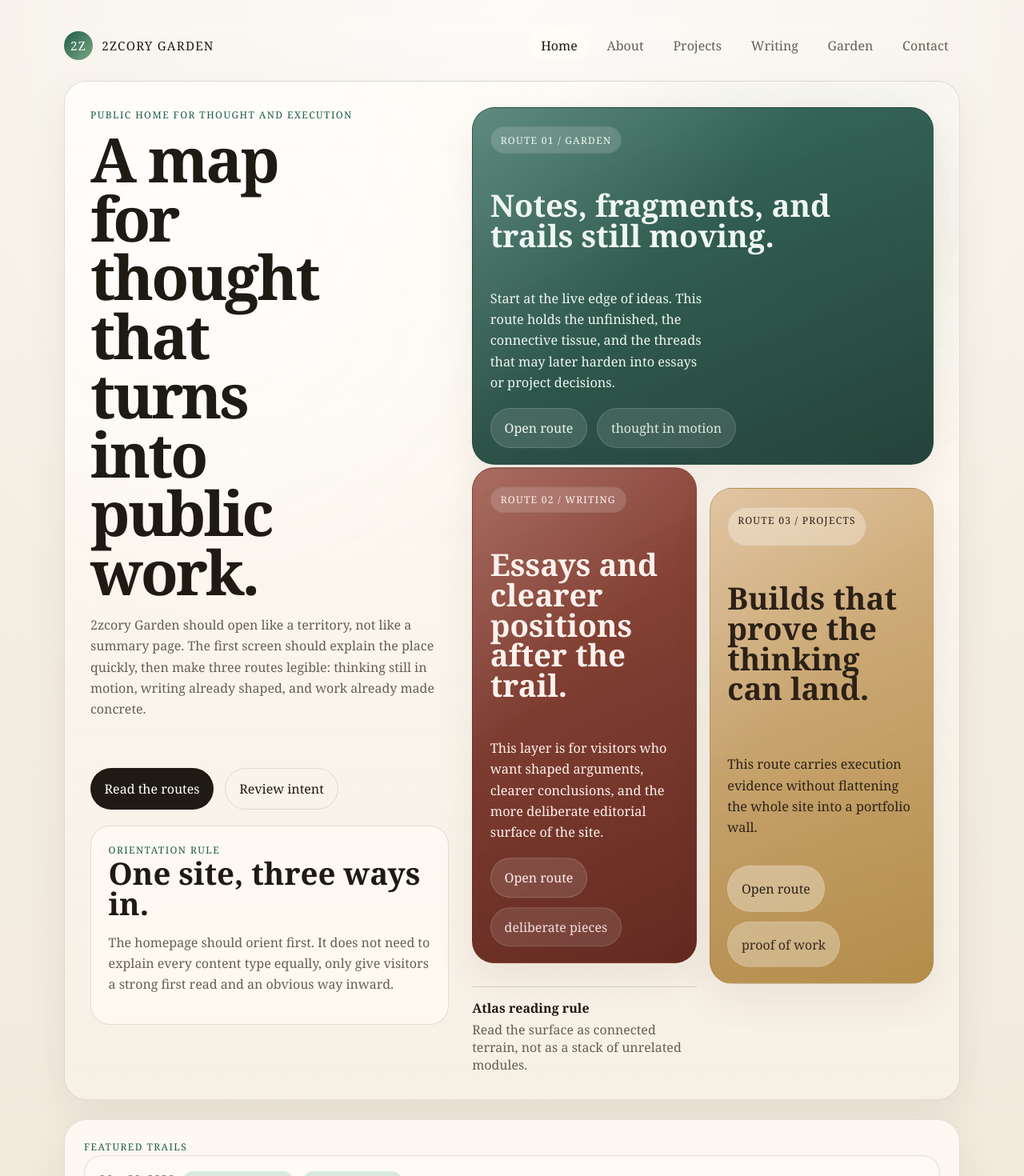
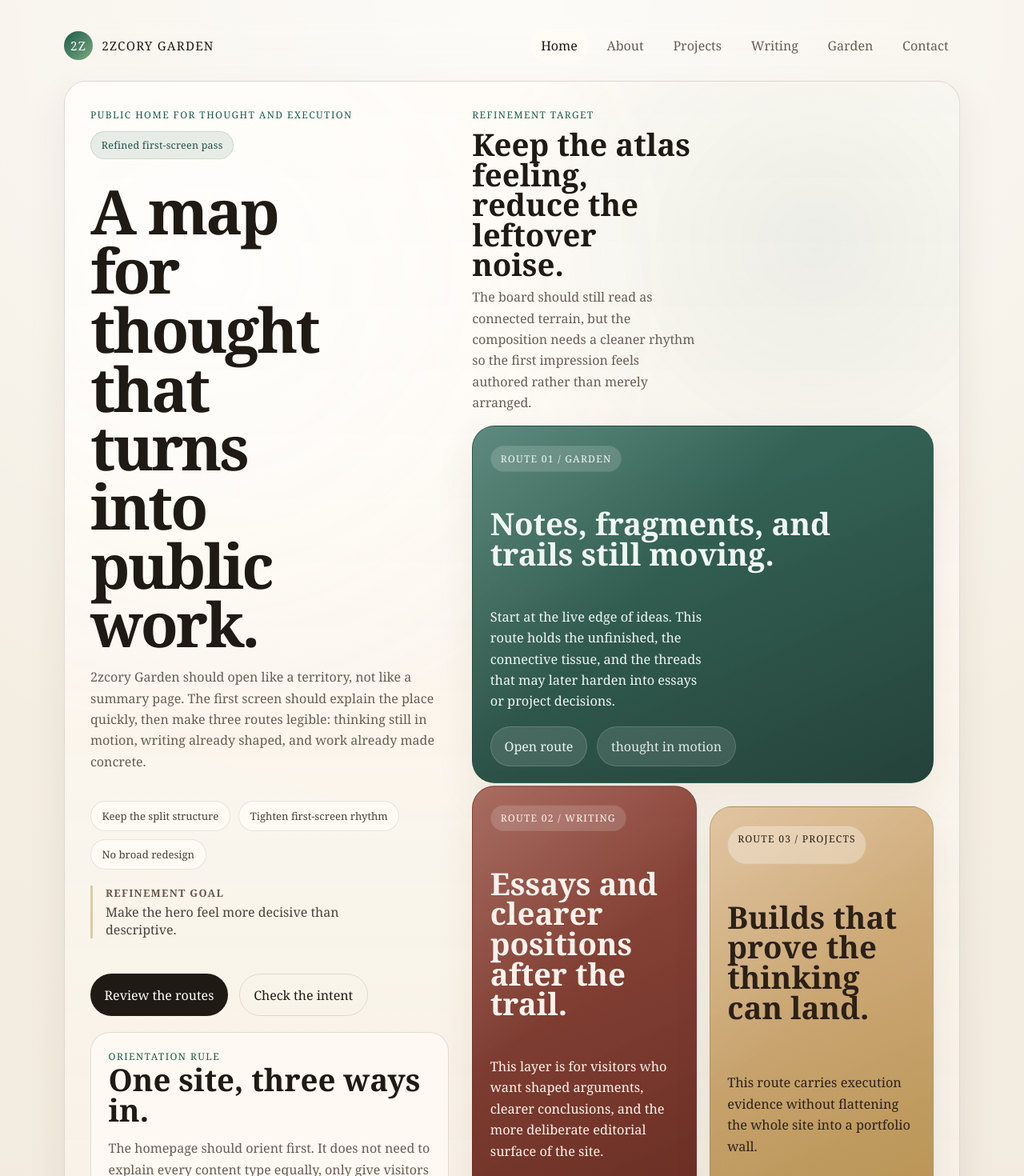
Before and after one commit to 2zcory/2zcory-garden, a Next.js app: page / in a window 1280 px wide. Shown: the top 1470 px of the page at 80% size. Built offline with nearby package versions, Linux system fonts and the light colour scheme.

Commit message:
Refine homepage first-screen hierarchy

```diff
--- a/app/globals.css
+++ b/app/globals.css
@@ -504,6 +504,25 @@ main {
   gap: 1.25rem;
 }
 
+.home-atlas-kicker {
+  display: flex;
+  flex-wrap: wrap;
+  align-items: center;
+  gap: 0.65rem;
+}
+
+.home-kicker-pill {
+  display: inline-flex;
+  align-items: center;
+  padding: 0.5rem 0.8rem;
+  border-radius: 999px;
+  border: 1px solid rgba(30, 92, 74, 0.14);
+  background: rgba(30, 92, 74, 0.1);
+  color: #1f5245;
+  font-size: 0.78rem;
+  letter-spacing: 0.02em;
+}
+
 .home-atlas-title {
   max-width: 7ch;
   font-size: clamp(3rem, 6vw, 5.1rem);
@@ -513,12 +532,49 @@ main {
   max-width: 34rem;
 }
 
+.home-intent-row {
+  display: flex;
+  flex-wrap: wrap;
+  gap: 0.65rem;
+}
+
+.home-intent-chip {
+  display: inline-flex;
+  align-items: center;
+  padding: 0.55rem 0.85rem;
+  border-radius: 999px;
+  border: 1px solid rgba(31, 26, 20, 0.1);
+  background: rgba(255, 252, 247, 0.72);
+  color: #4b433b;
+  font-size: 0.82rem;
+}
+
+.home-rhythm-note {
+  display: grid;
+  gap: 0.3rem;
+  max-width: 24rem;
+  padding-left: 1rem;
+  border-left: 3px solid rgba(184, 139, 65, 0.42);
+  color: #4b433b;
+}
+
+.home-rhythm-note strong {
+  font-size: 0.8rem;
+  letter-spacing: 0.1em;
+  text-transform: uppercase;
+  color: #66584b;
+}
+
 .home-rule-card {
   max-width: 28rem;
   padding: 1.25rem 1.35rem;
   border-radius: 24px;
   border: 1px solid var(--line);
   background: rgba(255, 251, 245, 0.76);
+}
+
+.home-rule-card p + p {
+  margin-top: 0.9rem;
 }
 
 .home-rule-card .section-heading,
@@ -530,6 +586,23 @@ main {
 .home-atlas-board {
   display: grid;
   gap: 1rem;
+}
+
+.home-board-header {
+  max-width: 28rem;
+  display: grid;
+  gap: 0.5rem;
+}
+
+.home-board-header h2 {
+  margin: 0;
+  max-width: 13ch;
+  font-size: clamp(1.85rem, 3vw, 2.75rem);
+  line-height: 0.98;
+}
+
+.home-board-header p {
+  margin: 0;
 }
 
 .home-route-card {
@@ -625,6 +698,7 @@ main {
   padding-top: 0.9rem;
   color: var(--muted);
   border-top: 1px solid rgba(31, 26, 20, 0.16);
+  line-height: 1.58;
 }
 
 .home-board-caption strong {
@@ -662,6 +736,11 @@ main {
   .home-route-projects {
     transform: none;
   }
+
+  .home-board-header,
+  .home-rhythm-note {
+    max-width: none;
+  }
 }
 
 @media (max-width: 680px) {
--- a/app/page.tsx
+++ b/app/page.tsx
@@ -18,8 +18,12 @@ export default function HomePage() {
       <section className="hero-card home-atlas-shell">
         <div className="home-atlas-grid">
           <section className="home-atlas-copy">
+            <div className="home-atlas-kicker">
+              <p className="eyebrow">Public home for thought and execution</p>
+              <span className="home-kicker-pill">Refined first-screen pass</span>
+            </div>
+
             <div>
-              <p className="eyebrow">Public home for thought and execution</p>
               <h1 className="hero-title home-atlas-title">A map for thought that turns into public work.</h1>
               <p className="hero-copy home-atlas-lead">
                 2zcory Garden should open like a territory, not like a summary page. The first
@@ -28,12 +32,23 @@ export default function HomePage() {
               </p>
             </div>
 
+            <div className="home-intent-row" aria-label="Refinement boundaries">
+              <span className="home-intent-chip">Keep the split structure</span>
+              <span className="home-intent-chip">Tighten first-screen rhythm</span>
+              <span className="home-intent-chip">No broad redesign</span>
+            </div>
+
+            <div className="home-rhythm-note">
+              <strong>Refinement goal</strong>
+              <span>Make the hero feel more decisive than descriptive.</span>
+            </div>
+
             <div className="cta-row">
               <Link href="/garden" className="button-link">
-                Read the routes
+                Review the routes
               </Link>
               <Link href="/about" className="button-link secondary">
-                Review intent
+                Check the intent
               </Link>
             </div>
 
@@ -44,10 +59,23 @@ export default function HomePage() {
                 The homepage should orient first. It does not need to explain every content type
                 equally, only give visitors a strong first read and an obvious way inward.
               </p>
+              <p className="muted">
+                This pass is about cadence, emphasis, and calm. It should sharpen the first screen
+                without changing the underlying route logic.
+              </p>
             </section>
           </section>
 
           <section className="home-atlas-board">
+            <div className="home-board-header">
+              <p className="eyebrow">Refinement target</p>
+              <h2>Keep the atlas feeling, reduce the leftover noise.</h2>
+              <p className="muted">
+                The board should still read as connected terrain, but the composition needs a
+                cleaner rhythm so the first impression feels authored rather than merely arranged.
+              </p>
+            </div>
+
             <article className="home-route-card home-route-garden">
               <div className="route-label">Route 01 / Garden</div>
               <h2>Notes, fragments, and trails still moving.</h2>
@@ -94,8 +122,8 @@ export default function HomePage() {
             </article>
 
             <div className="home-board-caption">
-              <strong>Atlas reading rule</strong>
-              <span>Read the surface as connected terrain, not as a stack of unrelated modules.</span>
+              <strong>Refinement reading rule</strong>
+              <span>Keep the asymmetry and route tension, but make the first screen land with more composure.</span>
             </div>
           </section>
         </div>
```
